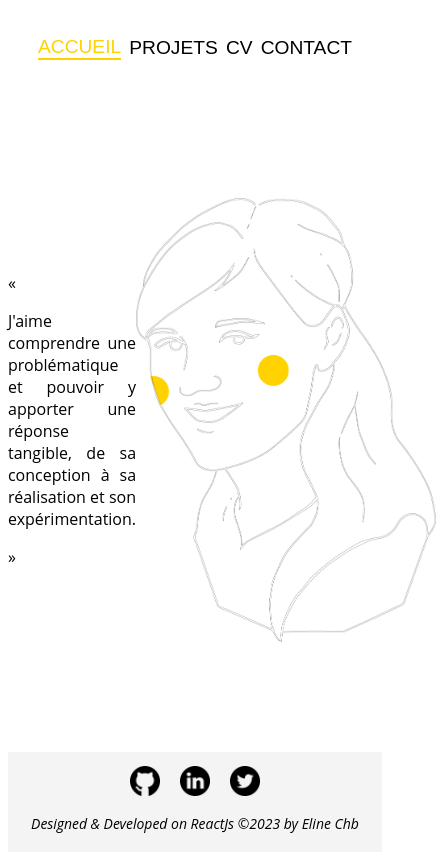
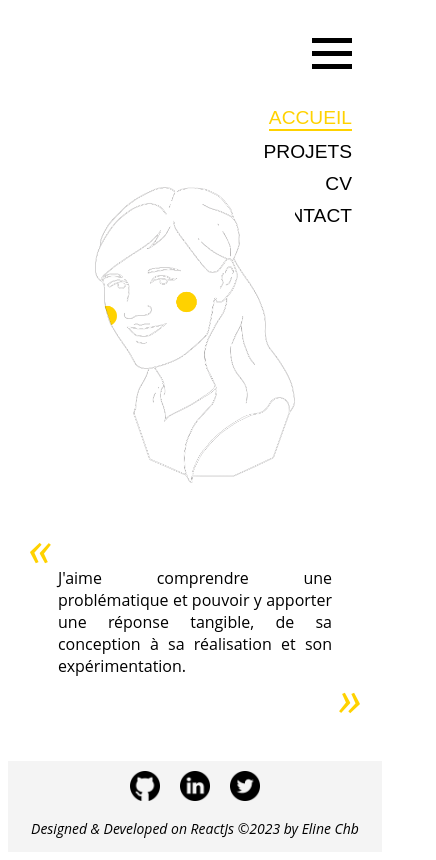
Before and after one commit to Eline31/portfolio, a React (Create React App) app: page / in a window 390 px wide. Shown: the whole page, 436 px wide, since content can reach past the window. Built offline with nearby package versions, Linux system fonts and the light colour scheme; a web font is replaced by a local one.

Commit message:
clean footer + header burger menu responsive start

```diff
--- a/src/Components/Header/Header.jsx
+++ b/src/Components/Header/Header.jsx
@@ -6,8 +6,17 @@ export default function Header() {
   const location = useLocation()
 
   return (
+    <>
+      <div className="burger-menu">
+        <div></div>
+        <div></div>
+        <div></div>
+      </div>
       <nav className="Navigation">
-      <StyledLink to="/" className={location.pathname === "/" ? "active" : ""}>
+        <StyledLink
+          to="/"
+          className={location.pathname === "/" ? "active" : ""}
+        >
           Accueil
         </StyledLink>
         <StyledLink
@@ -29,5 +38,6 @@ export default function Header() {
           Contact
         </StyledLink>
       </nav>
+    </>
   )
 }
--- a/src/Components/Header/Header.scss
+++ b/src/Components/Header/Header.scss
@@ -21,4 +21,30 @@
   @media screen and (max-width: 900px) {
     margin: 0px 30px;
   }
+  @media screen and (max-width: 768px) {
+    // display: none;
+    flex-direction: column;
+    align-items: flex-end;
+    justify-content: flex-start;
+    a {
+      margin-bottom: 10px;
+    }
+  }
 }
+
+.burger-menu {
+  display: none;
+  div {
+    margin-bottom: 8px;
+    height: 5px;
+    width: 40px;
+    background-color: black;
+  }
+  @media screen and (max-width: 768px) {
+    display: flex;
+    flex-direction: column;
+    height: 50px;
+    align-items: flex-end;
+    margin: 30px 30px;
+  }
+}
--- a/src/Pages/Homepage/Homepage.jsx
+++ b/src/Pages/Homepage/Homepage.jsx
@@ -4,14 +4,14 @@ import "./Homepage.scss"
 
 export default function Homepage() {
   return (
-    <div className="wrapper">
+    <div className="homepage-wrapper">
       <div className="presentation-wrapper">
-        <p>«</p>
+        <p className="quote quote__open">«</p>
         <p>
           J'aime comprendre une problématique et pouvoir y apporter une réponse
           tangible, de sa conception à sa réalisation et son expérimentation.
         </p>
-        <p>»</p>
+        <p className="quote quote__close">»</p>
       </div>
       <img src={Dessin} alt="dessin" />
     </div>
--- a/src/Pages/Homepage/Homepage.scss
+++ b/src/Pages/Homepage/Homepage.scss
@@ -1,9 +1,41 @@
-.wrapper {
+@import "../../Utils/style/GlobalStyle.scss";
+
+.homepage-wrapper {
   display: flex;
   align-items: center;
-  &.presentation-wrapper {
+  margin: 0px 50px;
+  justify-content: space-around;
+  .presentation-wrapper {
+    max-width: 300px;
+    margin-right: 30px;
+    .quote {
+      font-size: 50px;
+      font-style: italic;
+      color: $primary-color;
+      position: relative;
+      margin: 0px;
+      &__open {
+        top: 30px;
+        left: -30px;
+      }
+      &__close {
+        text-align: right;
+        bottom: 30px;
+        right: -30px;
+      }
+    }
   }
   img {
     width: 300px;
   }
+  @media screen and (max-width: 768px) {
+    flex-direction: column-reverse;
+    justify-content: center;
+    .presentation-wrapper {
+      margin: 0px;
+    }
+    img {
+      width: 200px;
+    }
+  }
 }
```
Lines whose indentation alone changed are shown as unchanged.
